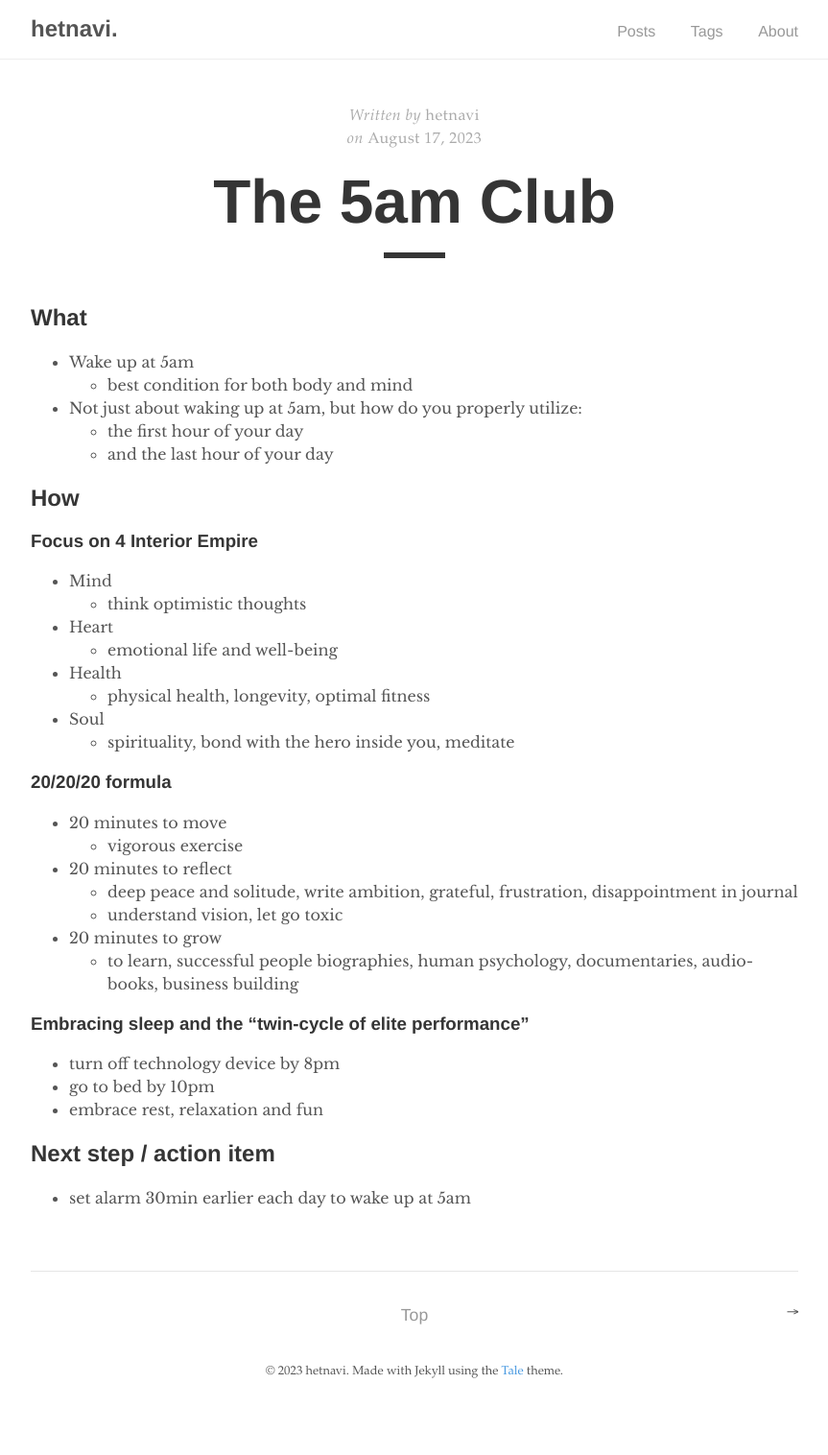
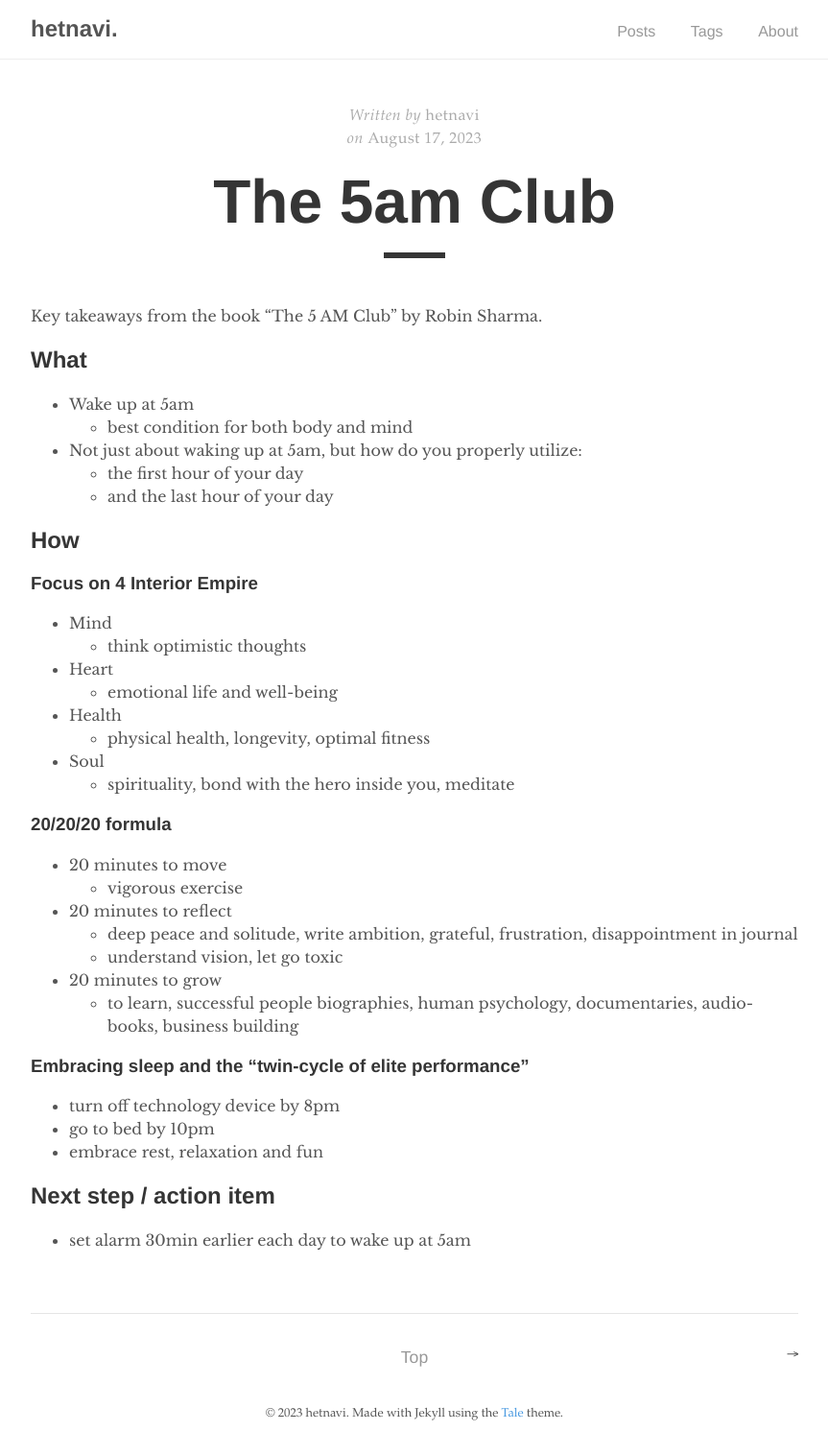
Before and after one commit to hetnavi/hetnavi.github.io, a Jekyll site: the page built from _posts/2023-08-17-the-5am-club.md, in a window 1280 px wide. Shown: the whole page at 96% size, without its empty margins (208-1071 px from the left). Built offline with Jekyll 4.4.1, drawn with Linux system fonts in a browser that asks for light colours; before the commit the page ends 1472 px from its top, so only the background shows below that.

Commit message:
add short title as desc

```diff
--- a/_posts/2023-08-17-the-5am-club.md
+++ b/_posts/2023-08-17-the-5am-club.md
@@ -3,6 +3,8 @@ layout: post
 title: "The 5am Club"
 excerpt_separator: <!--more-->
 ---
+
+Key takeaways from the book "The 5 AM Club" by Robin Sharma.<!--more-->
 
 ## What
 
```
